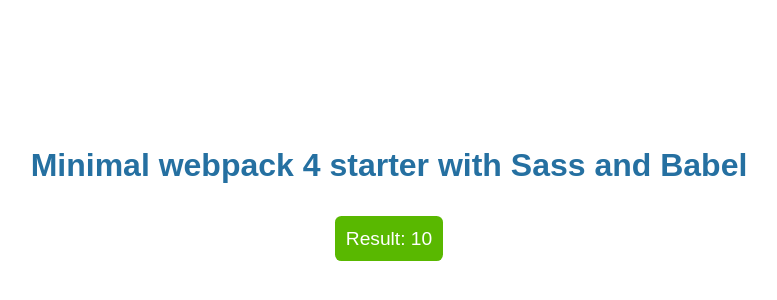
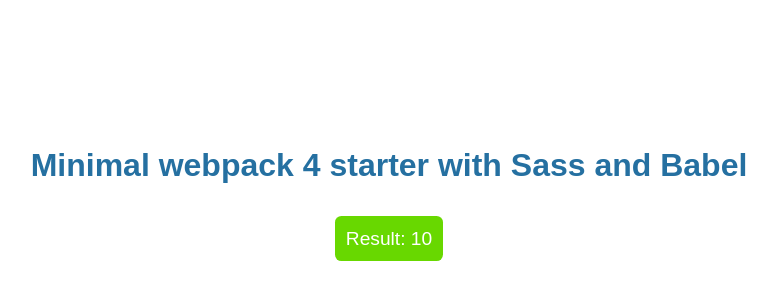
Before and after one commit to piotr-kmita/webpack4-starter, a website built with webpack: page src/index.html in a window 1280 px wide. Shown: the part 196-496 px from the top of the page, without its empty margins (251-1028 px from the left). Built offline with nearby package versions, Linux system fonts and the light colour scheme.

Commit message:
Update colors.scss

```diff
--- a/src/sass/_colors.scss
+++ b/src/sass/_colors.scss
@@ -1,2 +1,2 @@
-$green: rgb(89, 184, 0);
+$green: rgb(104, 216, 0);
 $blue: rgb(37, 112, 161);
```
